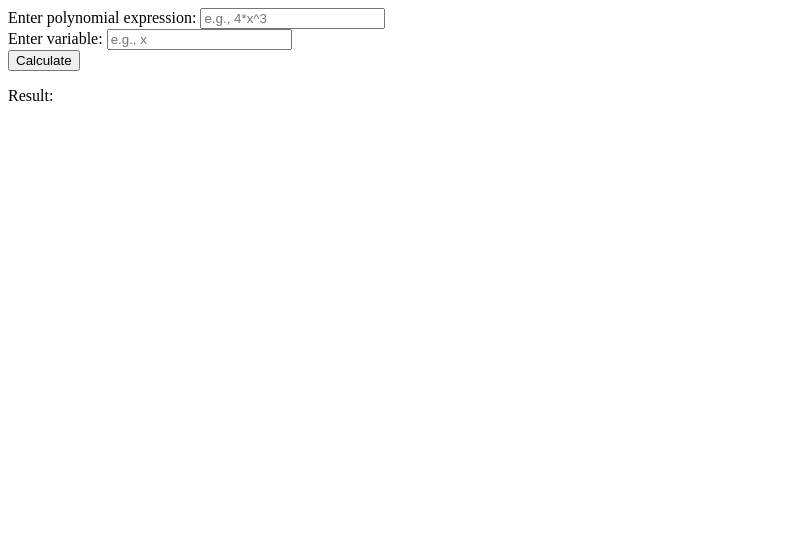
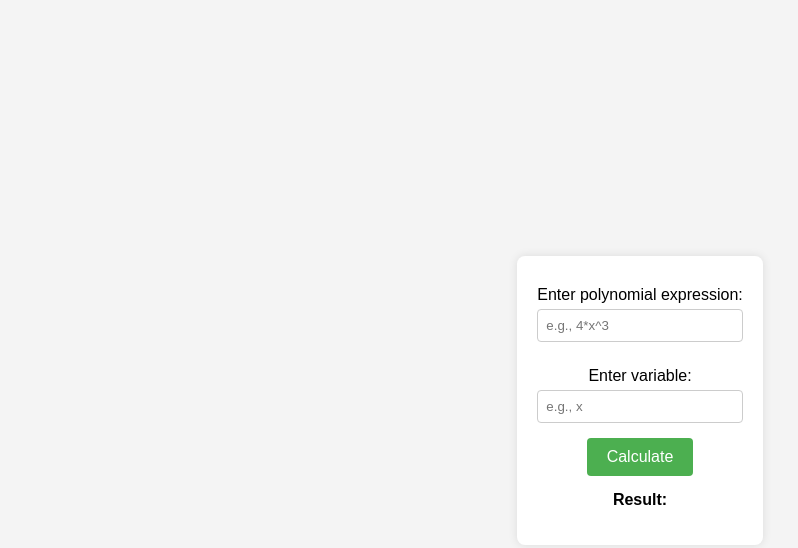
Before and after one commit to eliseevalex20/MiniMaple, a website built with Parcel: page index.html in a window 1280 px wide. Shown: the whole page, without its empty margins (0-798 px from the left). Built offline with nearby package versions, Linux system fonts and the light colour scheme.

Commit message:
Update index.html

```diff
--- a/index.html
+++ b/index.html
@@ -5,7 +5,63 @@
     <meta name="viewport" content="width=device-width, initial-scale=1.0" />
     <link rel="icon" href="data:,">
 
-    <title>MiniMaple</title>
+    <title>Symbolic Calculator</title>
+
+    <style>
+      body {
+        font-family: 'Arial', sans-serif;
+        background-color: #f4f4f4;
+        margin: 0;
+        padding: 0;
+        display: flex;
+        justify-content: center;
+        align-items: center;
+        height: 100vh;
+      }
+
+      div {
+        background-color: #fff;
+        padding: 20px;
+        border-radius: 8px;
+        box-shadow: 0 0 10px rgba(0, 0, 0, 0.1);
+        text-align: center;
+      }
+
+      label {
+        display: block;
+        margin-top: 10px;
+        margin-bottom: 5px;
+      }
+
+      input {
+        width: 100%;
+        padding: 8px;
+        margin-bottom: 15px;
+        box-sizing: border-box;
+        border: 1px solid #ccc;
+        border-radius: 4px;
+      }
+
+      button {
+        background-color: #4caf50;
+        color: #fff;
+        padding: 10px 20px;
+        font-size: 16px;
+        border: none;
+        border-radius: 4px;
+        cursor: pointer;
+      }
+
+      button:hover {
+        background-color: #45a049;
+      }
+
+      p#result {
+        margin-top: 15px;
+        font-weight: bold;
+      }
+
+    </style>
   </head>
   <body>
     <div>
```
